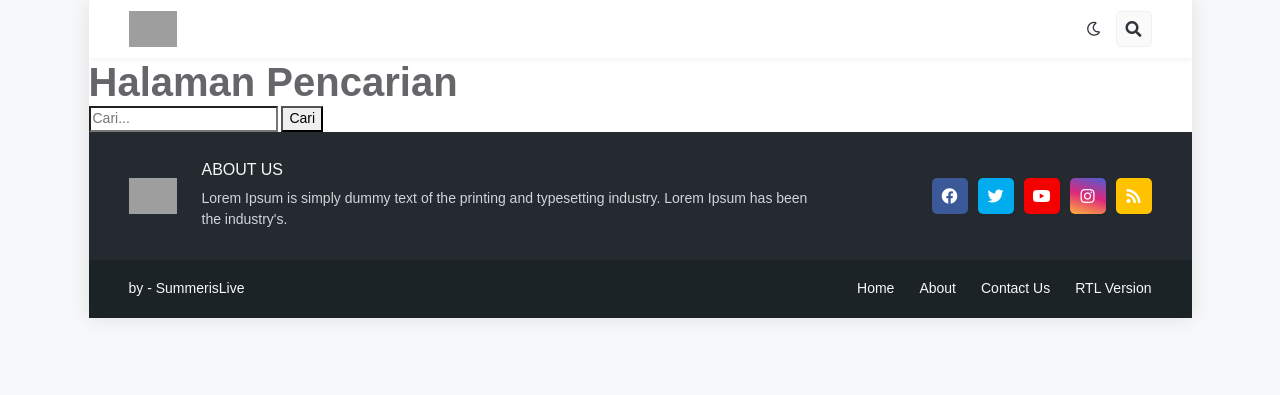
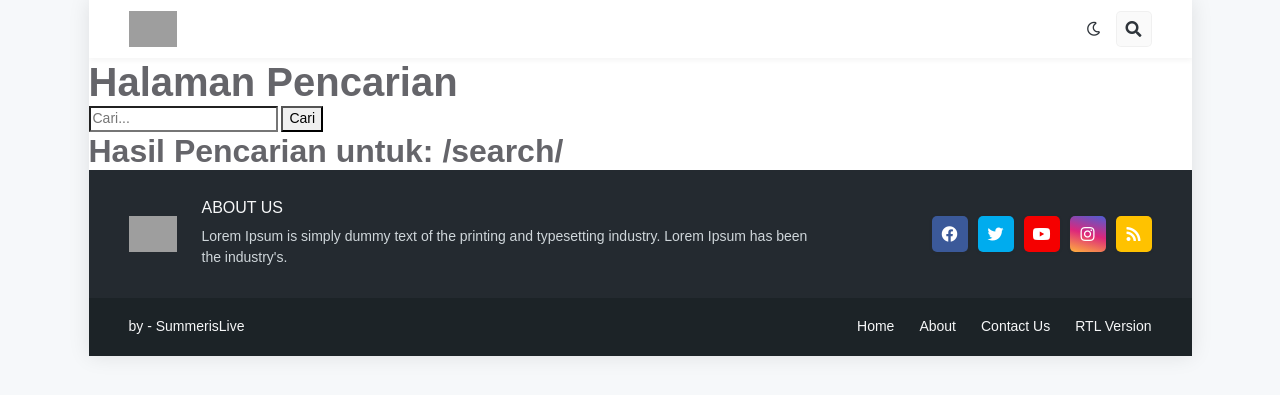
Before and after one commit to poztxa/poztxa.github.io, a Jekyll site: the page built from search.html, in a window 1280 px wide. Shown: the top 395 px of the page. Built offline with Jekyll 4.4.1, drawn with Linux system fonts in a browser that asks for light colours; some web fonts are replaced; grey boxes are pictures that could not be loaded.

Commit message:
Update search.html

```diff
--- a/search.html
+++ b/search.html
@@ -9,13 +9,18 @@ title: "Pencarian"
     <input type="submit" value="Cari">
 </form>
 
-{% if page.query %}
-    <h2>Hasil Pencarian untuk: {{ page.query }}</h2>
+{% assign query = page.url | split: '?' | last | split: '=' | last %}
+{% assign query = query | uri_decode %}
+
+{% if query %}
+    <h2>Hasil Pencarian untuk: {{ query }}</h2>
     <ul>
         {% for post in site.posts %}
-            {% if post.title contains page.query or post.content contains page.query %}
+            {% if post.title contains query or post.content contains query %}
                 <li><a href="{{ post.url }}">{{ post.title }}</a></li>
             {% endif %}
         {% endfor %}
     </ul>
+{% else %}
+    <p>Masukkan kata kunci untuk mencari.</p>
 {% endif %}
```
